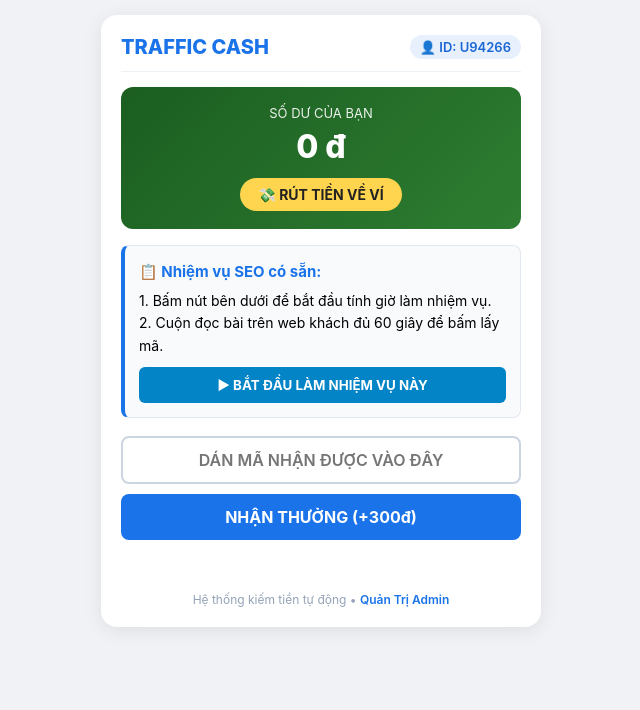
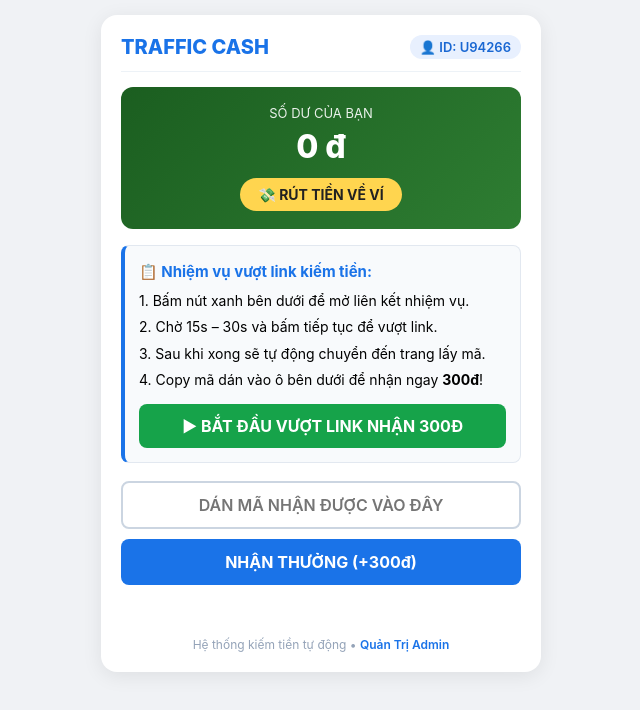
Before and after one commit to lequocviet94nb-hue/traffic-app, a website: page index.html in a window 1280 px wide. Shown: the whole page, without its empty margins (319-959 px from the left). Drawn offline with Linux system fonts and the light colour scheme; no server answers.

Commit message:
Add files via upload

```diff
--- a/index.html
+++ b/index.html
@@ -27,8 +27,9 @@
 
         .task-card { background: #f8fafc; border: 1.5px solid #e2e8f0; border-left: 4px solid #1a73e8; padding: 14px; border-radius: 8px; margin-bottom: 18px; font-size: 14px; line-height: 1.6; }
         .task-card b.title { color: #1a73e8; display: block; margin-bottom: 6px; font-size: 15px; }
-        .btn-start-task { display: block; width: 100%; padding: 10px; background: #0284c7; color: white; border: none; border-radius: 6px; font-weight: 700; text-align: center; text-decoration: none; cursor: pointer; margin-top: 10px; }
-        .btn-start-task:hover { background: #0369a1; }
+        .task-step { margin: 4px 0; }
+        .btn-start-task { display: block; width: 100%; padding: 12px; background: #16a34a; color: white; border: none; border-radius: 8px; font-size: 16px; font-weight: 700; text-align: center; text-decoration: none; cursor: pointer; margin-top: 12px; transition: 0.2s; }
+        .btn-start-task:hover { background: #15803d; }
 
         input[type="text"].task-input { width: 100%; padding: 12px; border: 2px solid #cbd5e1; border-radius: 8px; font-size: 16px; margin-bottom: 10px; outline: none; text-align: center; font-weight: 600; }
         button.btn-submit { width: 100%; padding: 13px; background: #1a73e8; color: white; border: none; border-radius: 8px; font-size: 16px; font-weight: 700; cursor: pointer; }
@@ -82,10 +83,12 @@
         </div>
 
         <div class="task-card">
-            <b class="title">📋 Nhiệm vụ SEO có sẵn:</b>
-            <div>1. Bấm nút bên dưới để bắt đầu tính giờ làm nhiệm vụ.</div>
-            <div>2. Cuộn đọc bài trên web khách đủ 60 giây để bấm lấy mã.</div>
-            <button class="btn-start-task" onclick="startTask()">▶ BẮT ĐẦU LÀM NHIỆM VỤ NÀY</button>
+            <b class="title">📋 Nhiệm vụ vượt link kiếm tiền:</b>
+            <div class="task-step">1. Bấm nút xanh bên dưới để mở liên kết nhiệm vụ.</div>
+            <div class="task-step">2. Chờ 15s – 30s và bấm tiếp tục để vượt link.</div>
+            <div class="task-step">3. Sau khi xong sẽ tự động chuyển đến trang lấy mã.</div>
+            <div class="task-step">4. Copy mã dán vào ô bên dưới để nhận ngay <b>300đ</b>!</div>
+            <button class="btn-start-task" onclick="startTask()">▶ BẮT ĐẦU VƯỢT LINK NHẬN 300Đ</button>
         </div>
 
         <input type="text" class="task-input" id="input-code" placeholder="DÁN MÃ NHẬN ĐƯỢC VÀO ĐÂY">
@@ -99,7 +102,7 @@
     </div>
 
     <script>
-        // TẠO MÃ USER RIÊNG BIỆT CHO MỖI THIẾT BỊ (CHỐNG DÙNG CHUNG TIỀN)
+        // TẠO VÀ LƯU MÃ USER DUY NHẤT
         let userId = localStorage.getItem('traffic_user_id');
         if (!userId) {
             userId = 'U' + Math.floor(10000 + Math.random() * 90000);
@@ -107,7 +110,7 @@
         }
         document.getElementById('user-id').innerText = userId;
 
-        // Tải số dư hiện tại từ máy chủ
+        // Tải số dư thật
         async function loadBalance() {
             try {
                 const res = await fetch('/api/user/' + userId);
@@ -127,17 +130,17 @@
             document.getElementById('lbl-acc').innerText = (method === 'MoMo') ? "Số điện thoại MoMo:" : "Số tài khoản ngân hàng:";
         }
 
-        // BẮT ĐẦU NHIỆM VỤ VÀ MỞ WEB KHÁCH
+        // BẮT ĐẦU NHIỆM VỤ: MỞ LINK RÚT GỌN YEUMONEY CỦA BẠN
         async function startTask() {
             try {
                 await fetch('/api/start-task', {
                     method: 'POST',
                     headers: { 'Content-Type': 'application/json' },
-                    body: JSON.stringify({ userId, campaignId: "SEO_DEMO" })
+                    body: JSON.stringify({ userId, campaignId: "YEUMONEY" })
                 });
-                alert("Đã bắt đầu tính giờ! Đang chuyển bạn sang trang web khách hàng. Hãy cuộn đọc bài để chờ lấy mã.");
-                // Mở web khách hàng trong tab mới kèm userId
-                window.open('/web-khach.html?uid=' + userId, '_blank');
+
+                // MỞ ĐÚNG ĐƯỜNG LINK RÚT GỌN CỦA BẠN ĐỂ BẮT ĐẦU KIẾM TIỀN TỪ YEUMONEY
+                window.open('https://yeumoney.com/6bltFMax', '_blank');
             } catch (err) {
                 alert("Lỗi kết nối máy chủ!");
             }
```
Also changed, not shown: web-khach.html (+6 -7 lines).
